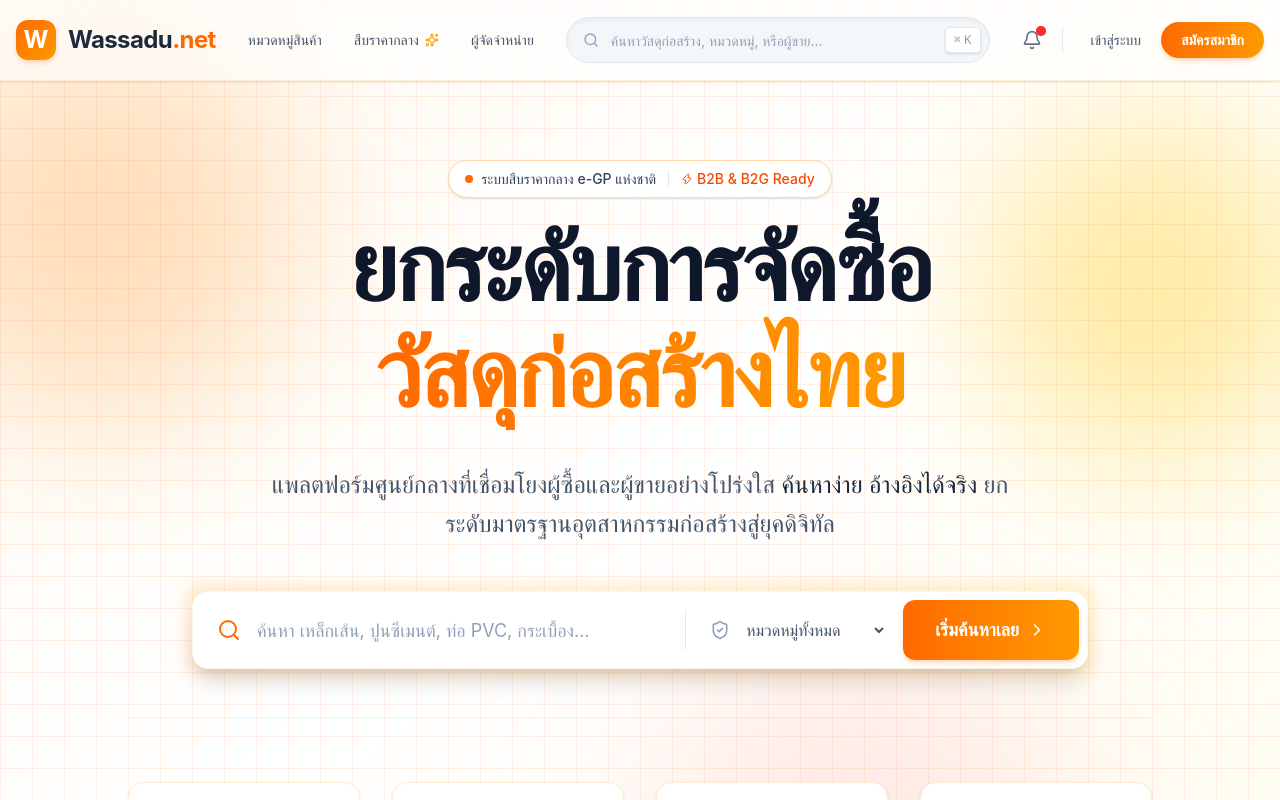
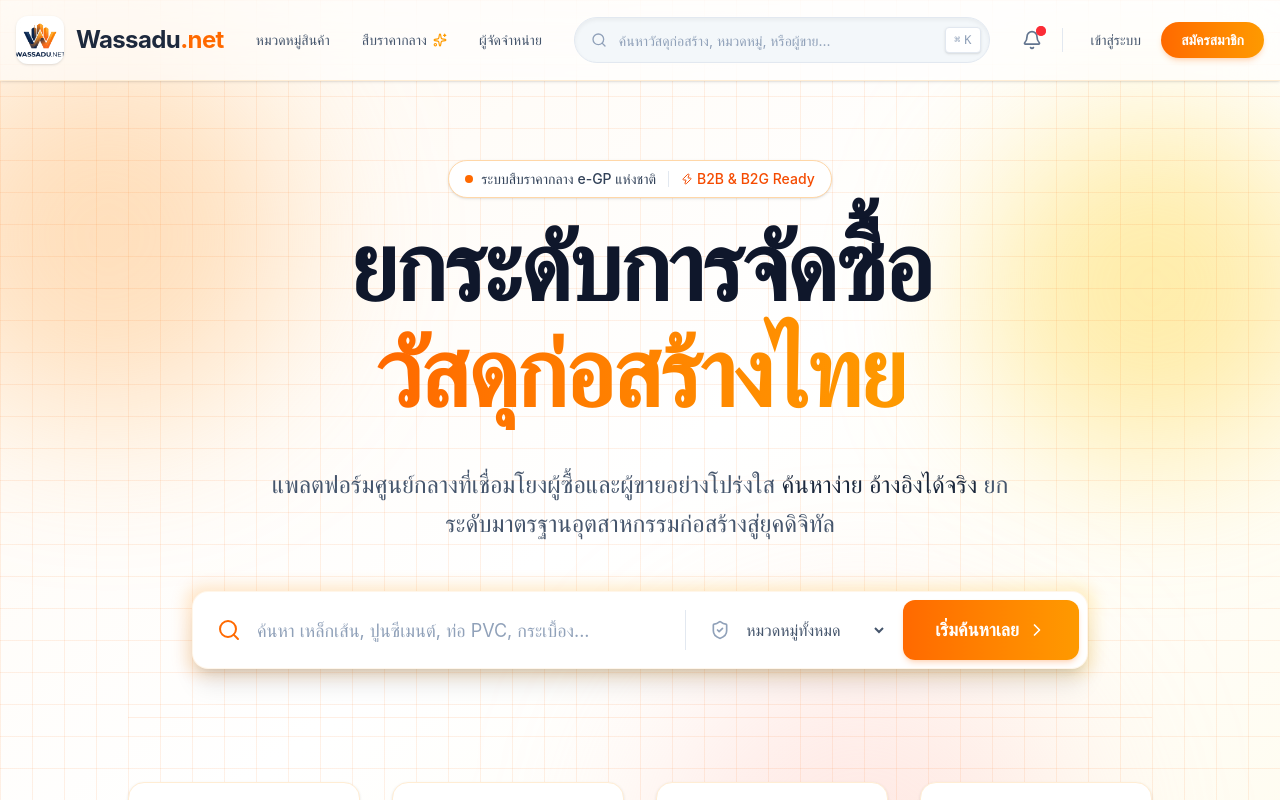
Before and after one commit to yotathai/wassadu-net, a Next.js app: page / in a window 1280 px wide. Shown: the top 800 px of the page. Built offline with nearby package versions, Linux system fonts and the light colour scheme.

Commit message:
feat: add minimalist skyline logo

```diff
--- a/src/components/layout/Navbar.jsx
+++ b/src/components/layout/Navbar.jsx
@@ -9,8 +9,8 @@ export default function Navbar() {
         {/* Logo Section */}
         <div className="flex items-center gap-8">
           <Link href="/" className="flex items-center gap-3 group">
-            <div className="relative flex items-center justify-center w-10 h-10 rounded-xl bg-gradient-to-br from-orange-500 to-amber-500 shadow-md shadow-orange-500/20 group-hover:shadow-orange-500/40 transition-all duration-300">
-              <span className="font-bold text-2xl text-white">W</span>
+            <div className="relative flex items-center justify-center w-12 h-12 rounded-xl bg-white shadow-sm overflow-hidden group-hover:shadow-md transition-all duration-300">
+              <img src="/logo.jpg" alt="Wassadu.net Logo" className="w-full h-full object-contain mix-blend-multiply scale-150" />
             </div>
             <span className="font-bold text-2xl tracking-tight hidden sm:inline-block text-slate-800">
               Wassadu<span className="text-orange-500">.net</span>
```
Also changed, not shown: public/logo.jpg (added).
